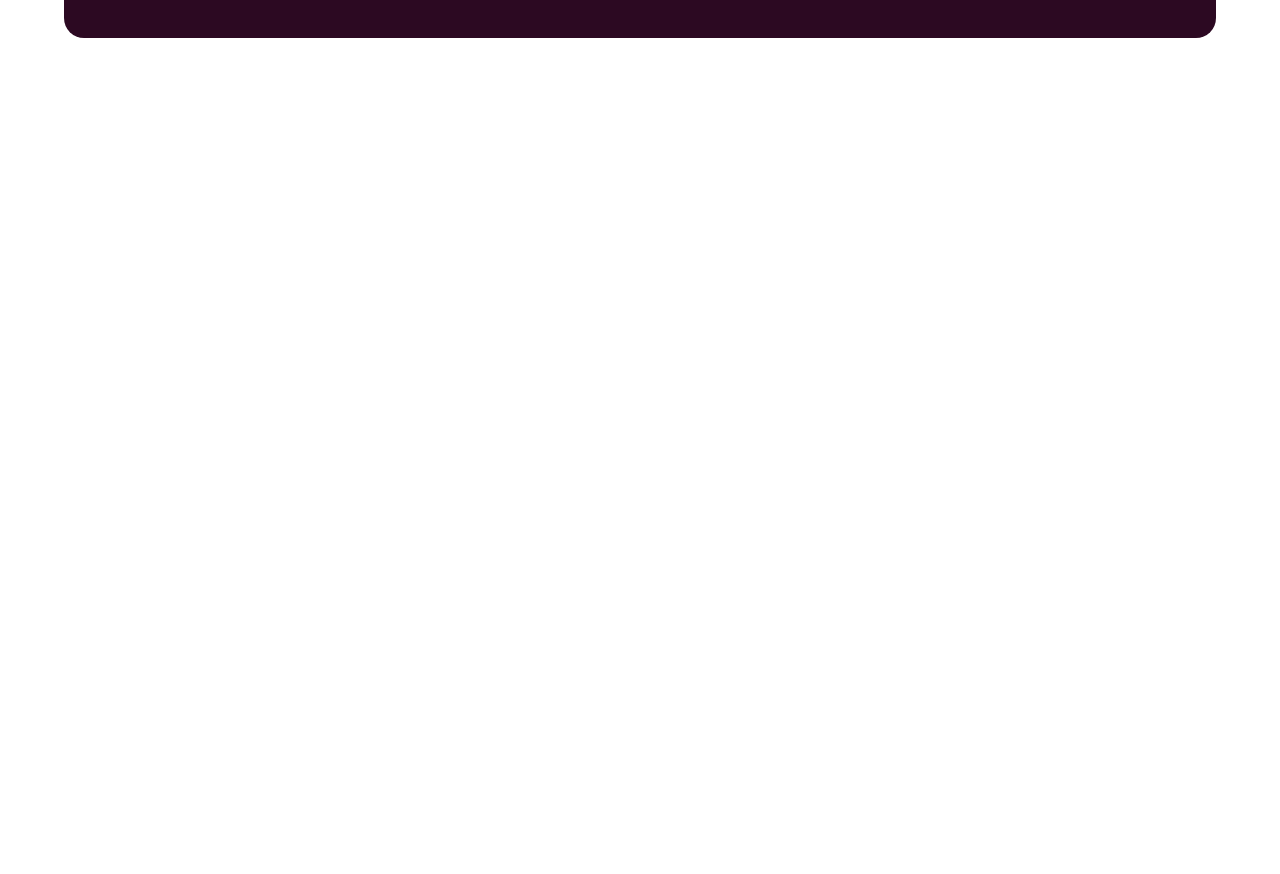
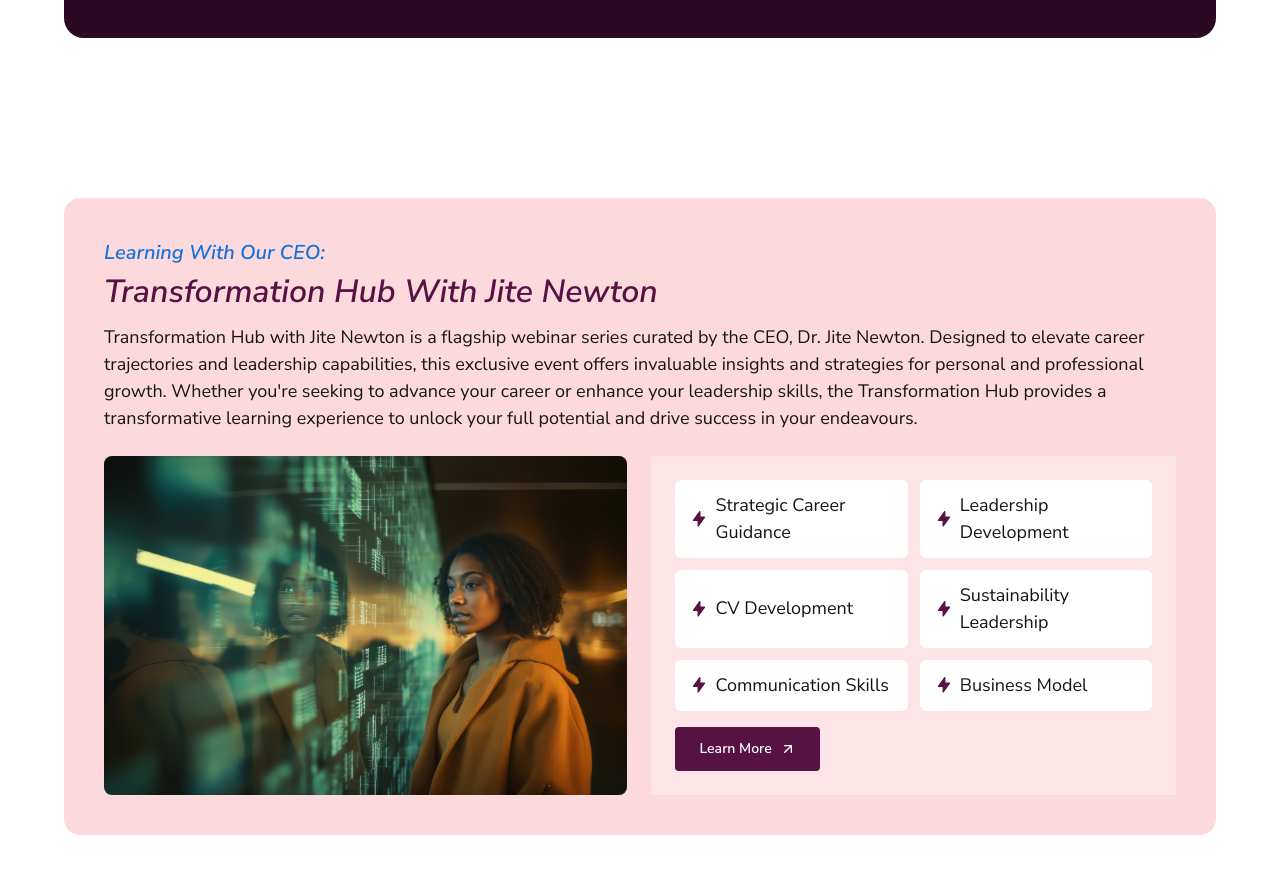
Before and after one commit to B4RTijesunii/tobams-group, a React (Vite) app: page / in a window 1280 px wide. Shown: the part 4200-5074 px from the top of the page. Before the commit the page ends 4318 px from the top, so only its background shows below. Built offline with nearby package versions, Linux system fonts and the light colour scheme.

Commit message:
add transformation section

```diff
--- a/src/App.jsx
+++ b/src/App.jsx
@@ -2,6 +2,7 @@ import Navbar from "./components/Navbar";
 import Hero from "./components/Hero";
 import LearningSystem from "./components/LearningSystem";
 import Management from "./components/Management";
+import Transformation from "./components/Transformation";
 function App() {
   return (
     <>
@@ -9,6 +10,7 @@ function App() {
       <Hero />
       <LearningSystem />
       <Management />
+      <Transformation />
     </>
   );
 }
--- /dev/null
+++ b/src/components/Transformation.jsx
@@ -0,0 +1,71 @@
+import React from "react";
+import LightningIcon from "../assets/lightning.svg?react";
+import transformation from "../assets/transformation.jpg";
+import { ArrowUpRight } from "lucide-react";
+
+function Transformation() {
+  const items = [
+    "Strategic Career Guidance",
+    "Leadership Development",
+    "CV Development",
+    "Sustainability Leadership",
+    "Communication Skills",
+    "Business Model",
+  ];
+
+  return (
+    <section className="py-12 px-6 xl:py-20 xl:px-16">
+      <div className="max-w-[1312px] mx-auto bg-[#EF435333] rounded-[16px] p-6 xl:p-10 flex flex-col gap-6">
+        <div className="w-full">
+          <p className="xl:text-[20px] text-[14px] text-[#1671D9] italic font-semibold">
+            Learning With Our CEO:
+          </p>
+          <h2 className="font-sans font-semibold italic text-primary text-[20px] xl:text-[32px]">
+            Transformation Hub With Jite Newton
+          </h2>
+          <p className="text-[14px] xl:text-[18px] leading-[150%] text-main-text mt-2">
+            Transformation Hub with Jite Newton is a flagship webinar series
+            curated by the CEO, Dr. Jite Newton. Designed to elevate career
+            trajectories and leadership capabilities, this exclusive event
+            offers invaluable insights and strategies for personal and
+            professional growth. Whether you're seeking to advance your career
+            or enhance your leadership skills, the Transformation Hub provides a
+            transformative learning experience to unlock your full potential and
+            drive success in your endeavours.
+          </p>
+        </div>
+
+        <div className="flex flex-col xl:flex-row items-stretch gap-6">
+          <div className="w-full xl:w-1/2 xl:relative">
+            <img
+              src={transformation}
+              alt="Transformation Hub"
+              className="w-full h-auto xl:absolute xl:inset-0 xl:h-full rounded-[8px] object-cover"
+            />
+          </div>
+
+          <div className="w-full xl:w-1/2 flex flex-col gap-4 bg-[#FDE4E7] p-6 ">
+            <div className="grid grid-cols-1 sm:grid-cols-2 gap-3">
+              {items.map((item) => (
+                <div
+                  key={item}
+                  className="flex items-center gap-2 bg-white rounded-md px-4 py-3 text-[14px] xl:text-[18px] font-normal text-main-text"
+                >
+                  <LightningIcon className="w-4 h-4 text-primary shrink-0" />
+                  {item}
+                </div>
+              ))}
+            </div>
+
+            <button className="self-start bg-primary text-white px-6 py-3 rounded-[4px] text-sm font-semibold inline-flex items-center gap-2">
+              Learn More
+              <ArrowUpRight className="w-4 h-4" />
+            </button>
+          </div>
+        </div>
+      </div>
+    </section>
+  );
+}
+
+export default Transformation;
```
Also changed, not shown: src/assets/lightning-outline.svg (added), 1 other file (tests, documents, lock files or other folders).
